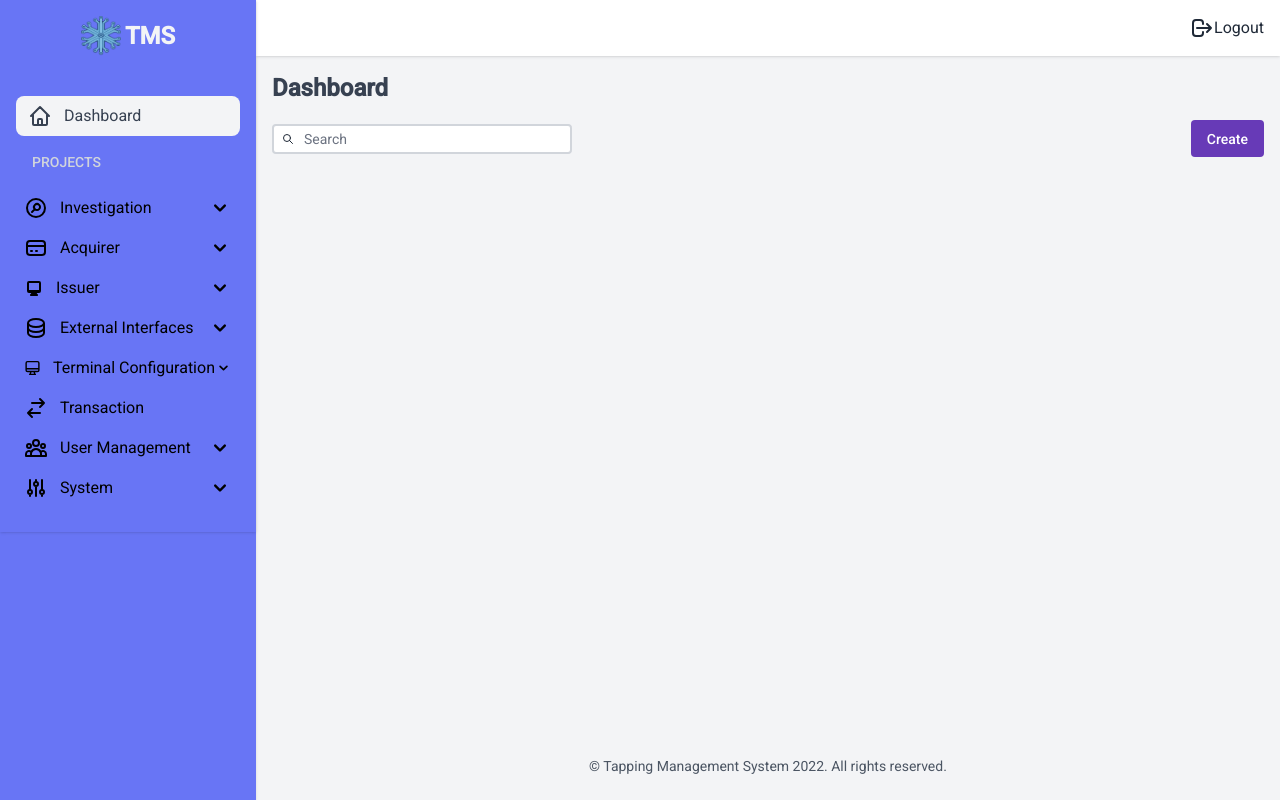
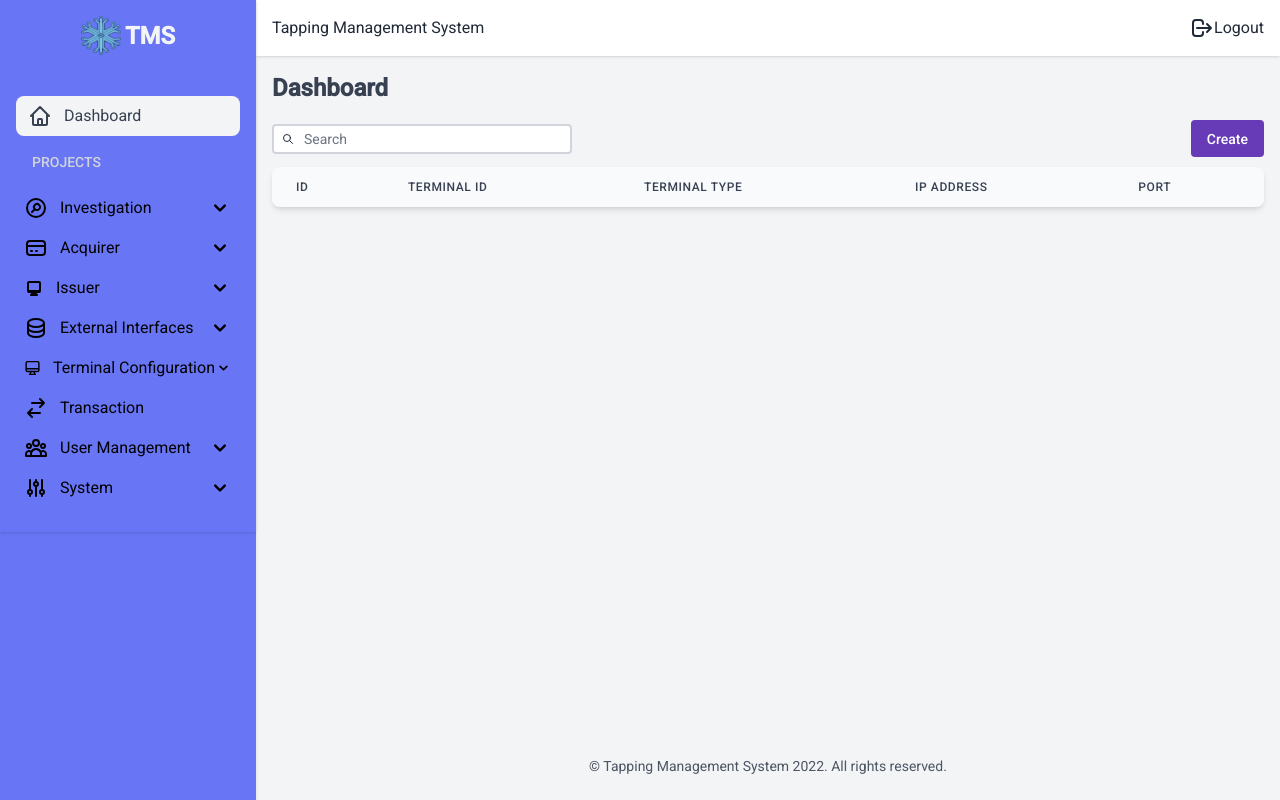
Before and after one commit to muhammadikbal512/tapping-management-system-frontend, an Angular app: page /TMS-Home/system/system-parameters in a window 1280 px wide. Built offline with nearby package versions, Linux system fonts and the light colour scheme; what ngx-echarts would draw is missing.

Commit message:
table in system-parameter, tms text in header

```diff
--- a/src/app/modules/module/system/system-parameters/system-parameters.component.css
+++ b/src/app/modules/module/system/system-parameters/system-parameters.component.css
@@ -47,3 +47,15 @@
   .content {
     position: relative;
   }
+
+  .table-container {
+    @apply
+    overflow-hidden
+    shadow-md
+    sm:rounded-lg
+}
+
+.table-container th {
+    @apply
+    py-3 px-6 text-xs font-medium tracking-wider text-left text-gray-700 uppercase dark:text-gray-400
+}
--- a/src/app/modules/module/system/system-parameters/system-parameters.component.html
+++ b/src/app/modules/module/system/system-parameters/system-parameters.component.html
@@ -19,6 +19,31 @@
                     <span class="create-text">Create</span>
                 </button>
             </div>
+
+            <div class="table-container">
+                <table class="min-w-full">
+                    <thead class="bg-gray-50 dark:bg-gray-700">
+                        <tr>
+                            <th scope="col">
+                                Id
+                            </th>
+                            <th scope="col">
+                                Terminal Id
+                            </th>
+                            <th scope="col">
+                                Terminal Type
+                            </th>
+                            <th scope="col">
+                                Ip Address
+                            </th>
+                            <th scope="col">
+                                Port
+                            </th>
+                        </tr>
+                    </thead>
+                    <tbody></tbody>
+                </table>
+            </div>
         </div>
     </div>
 </div>
--- a/src/app/shared/header/header.component.html
+++ b/src/app/shared/header/header.component.html
@@ -1,5 +1,6 @@
 <header>
   <div class="header-content">
+    <p>Tapping Management System</p>
     <div class="header-mobile">
       <button
         data-collapse-toggle="mobile-menu"
--- a/src/index.html
+++ b/src/index.html
@@ -17,6 +17,8 @@
   <app-root></app-root>
 
 
+  <script src="../node_modules/flowbite/dist/flowbite.js"></script>
+
 </body>
 
 </html>
```
